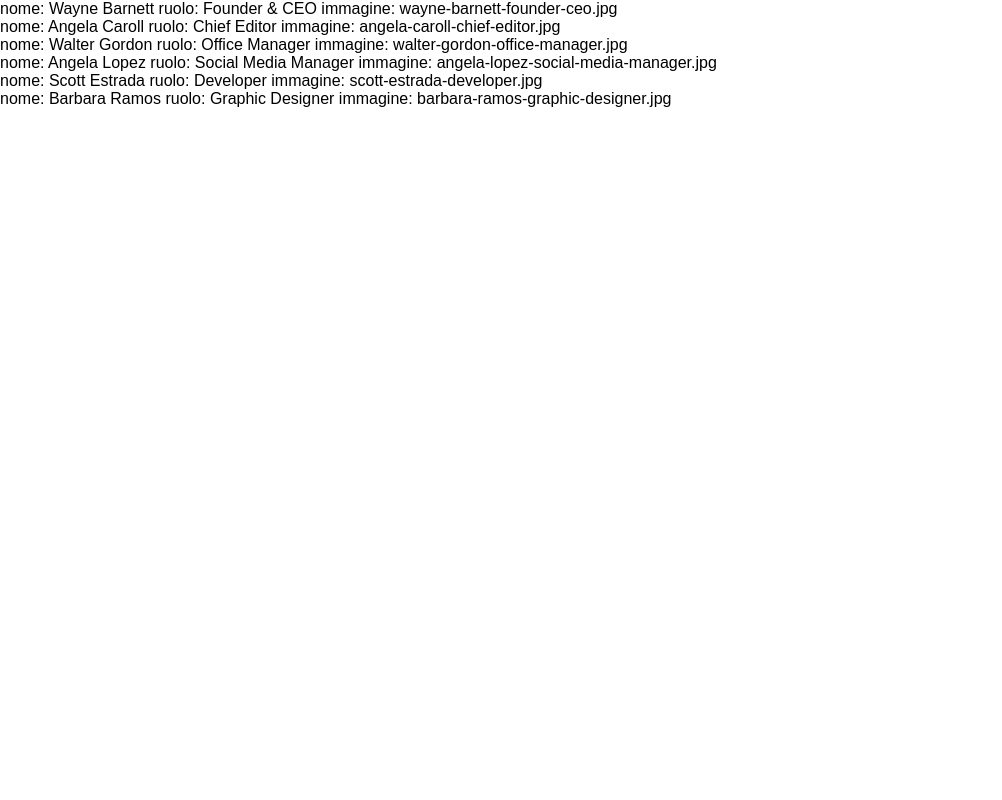
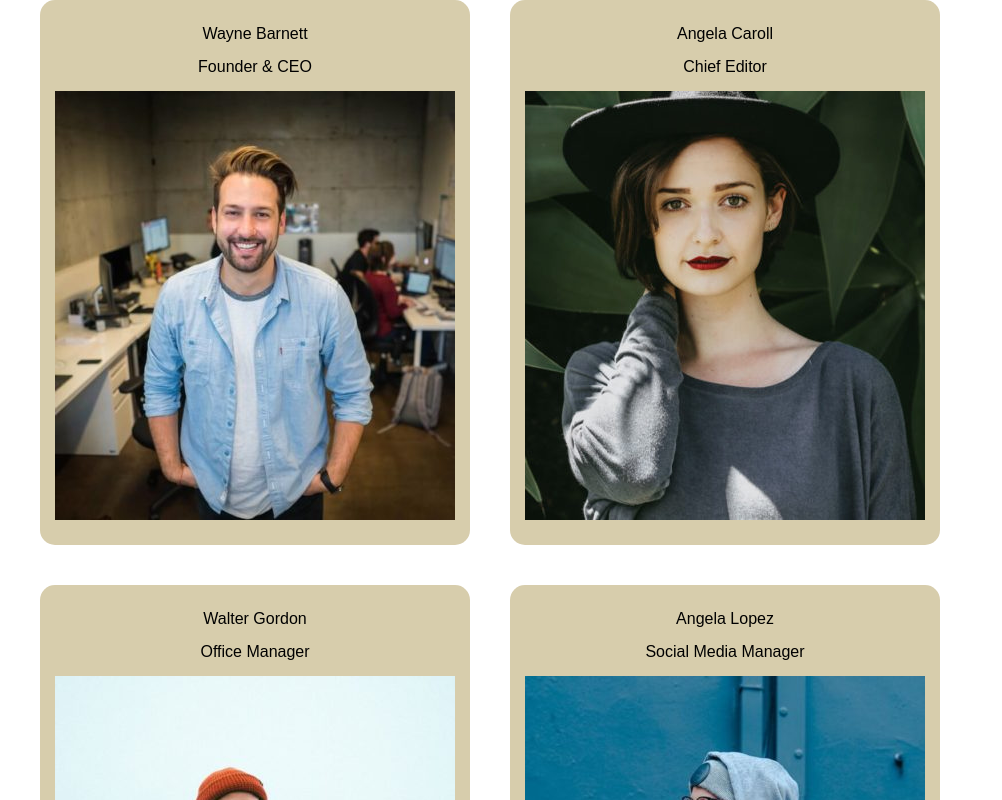
Before and after one commit to titoni-andrea/js-our-team, a plain HTML site: page index.html in a window 1280 px wide. Shown: the top 800 px of the page, without its empty margins (0-1002 px from the left). Drawn offline with Linux system fonts and the light colour scheme.

Commit message:
BONUS - creato card con immagine

```diff
--- a/css/style.css
+++ b/css/style.css
@@ -7,3 +7,21 @@
 body {
     font-family: sans-serif;
 }
+
+.cont-flex {
+    display: flex;
+    gap: 40px;
+    flex-wrap: wrap;
+    width: 1200px;
+    margin: auto;
+}
+
+.card {
+    display: flex;
+    flex-direction: column;
+    background-color: rgb(215, 205, 172);
+    padding: 25px 15px;
+    border-radius: 15px;
+    align-items: center;
+    gap: 15px;
+}
--- a/js/main.js
+++ b/js/main.js
@@ -1,3 +1,4 @@
+// ARRAY DI OGGETTI CON I DATI TEAM
 let team = [
     {
         nome: "Wayne Barnett",
@@ -29,30 +30,42 @@ let team = [
         ruolo: "Graphic Designer",
         immagine: "barbara-ramos-graphic-designer.jpg",
     },
-
 ];
 
+// INIZIO CREAZIONE PAGINA
 const container = document.querySelector(".cont-flex");
 
-
-
-
+// FUNZIONE PER PRENDERE L'OGGETTO DALL'ARRAY E STAMPARLO
 function printTeam(array) {
 
     for (let i = 0; i < array.length; i++) {
         let singleTeam = array[i];
-        let text = document.createElement("p");
 
-    //    console.log(`Nome e ruolo del membro del team:
-    // ${singleTeam.nome}, ${singleTeam.ruolo}`);
+        genCard(singleTeam)
+    };
+}
 
-        for (const key in singleTeam) {
-            console.log(`${key}: ${singleTeam[key]}`);
-            container.append(text);
-            text.append(`${key}: ${singleTeam[key]} `)
-        };
+// FUNZIONE PER CREARE IN PAGINA LE CARD CON I DATI DEL TEAM
+function genCard(oggetto) {
+    let person = document.createElement("div");
+    person.classList.add("card")
 
+    for (const key in oggetto) {
 
+        if (key == "immagine") {
+            console.log("ciao")
+            let imgCard = document.createElement("img")
+            imgCard.src = `img/${oggetto["immagine"]}`
+            person.append(imgCard)
+        }
+
+        else {
+
+            let text = document.createElement("p");
+            container.append(person);
+            person.append(text)
+            text.append(oggetto[key])
+        }
     };
 }
 
```
